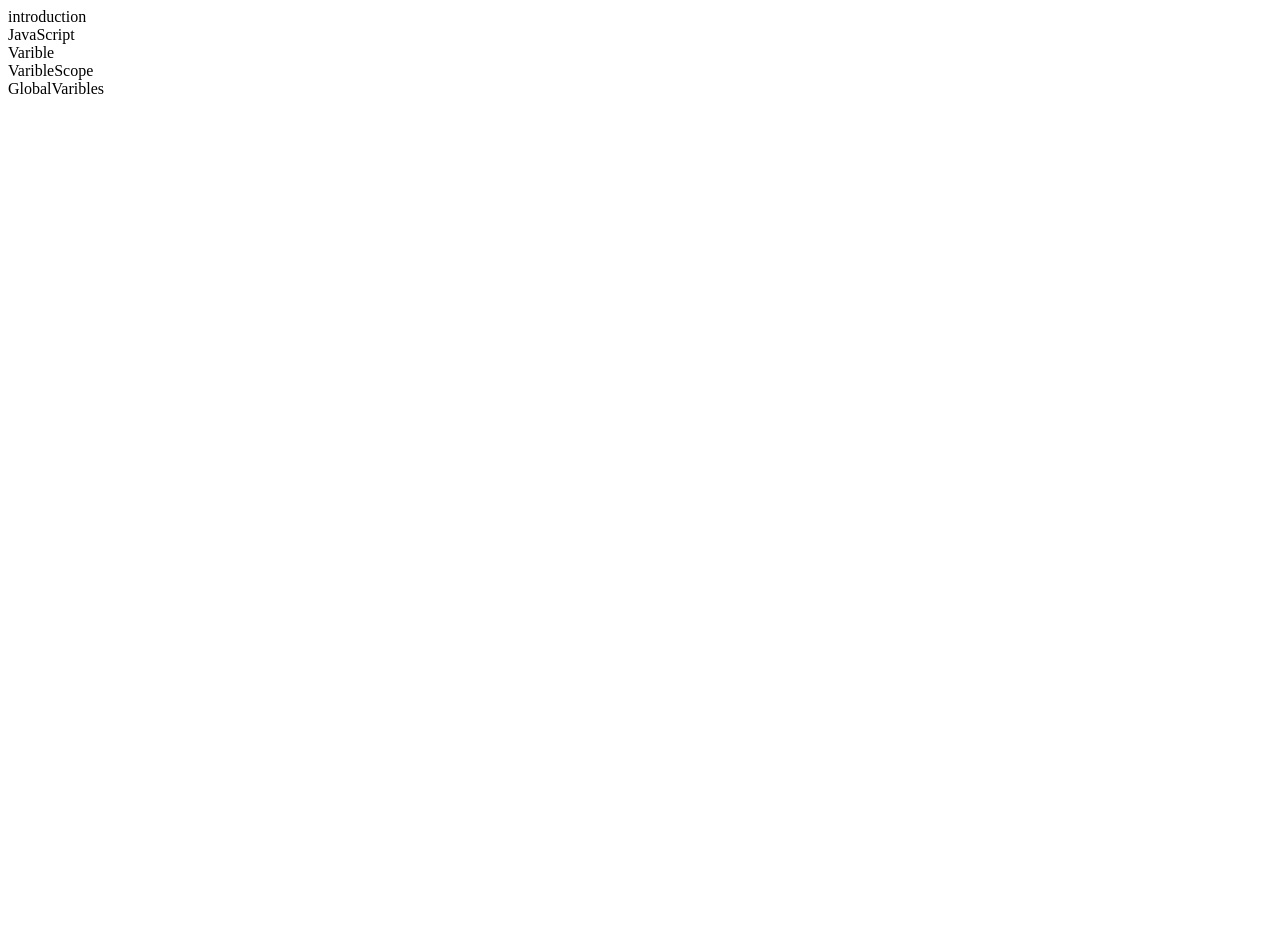
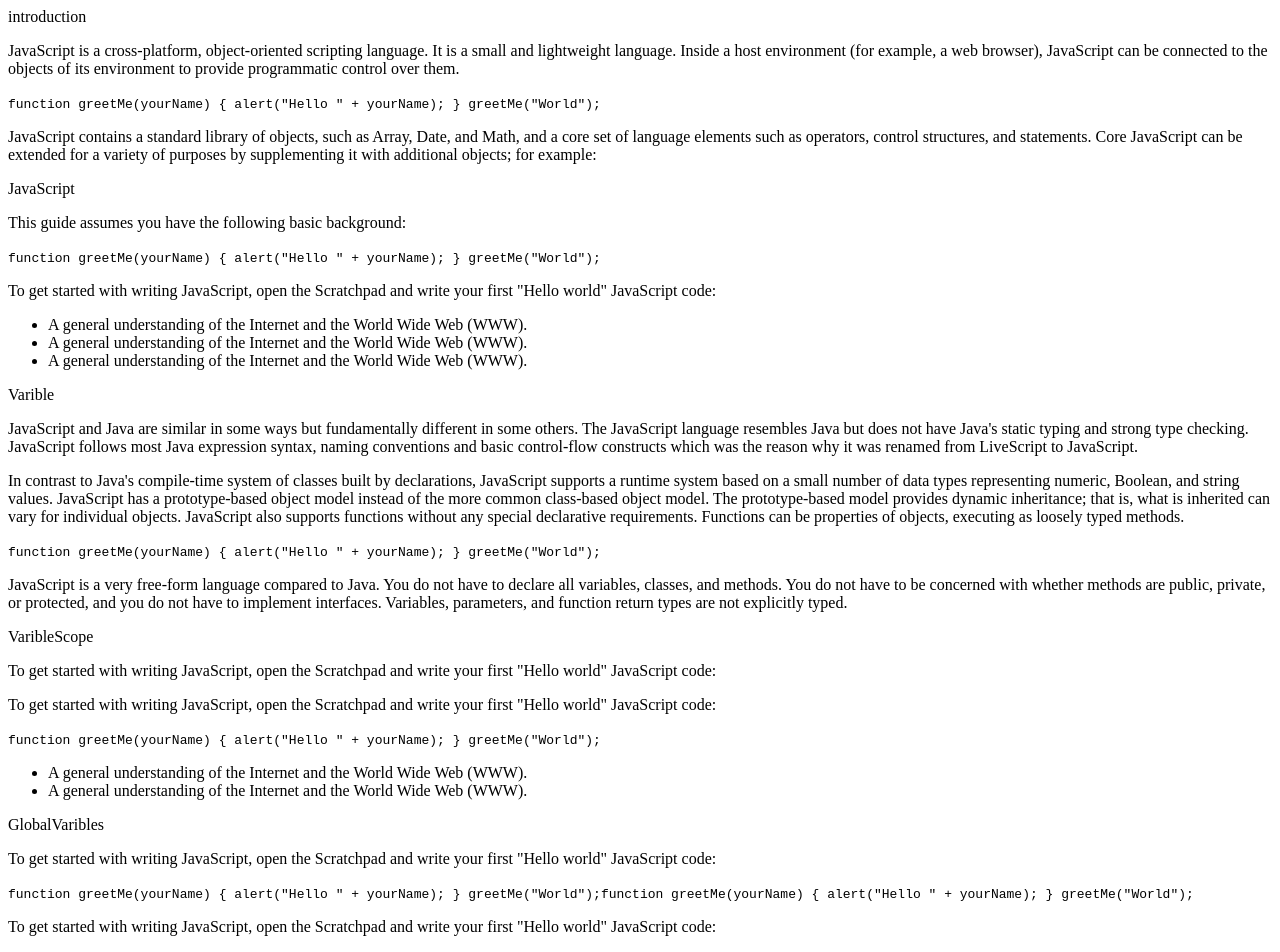
Before and after one commit to saikatgpae/saikat_josh, a plain HTML site: page index.html in a window 1280 px wide. Before the commit the page ends 800 px from the top, so only its background shows below. Drawn offline with Linux system fonts and the light colour scheme.

Commit message:
Added paragraph code nav elements

```diff
--- a/index.html
+++ b/index.html
@@ -11,20 +11,61 @@
       <main id="main-doc">
         <section class="main-section" id="introduction">
           <header>introduction</header>
+          <p>JavaScript is a cross-platform, object-oriented scripting language. It is a small and lightweight language. Inside a host environment (for example, a web browser), JavaScript can be connected to the objects of its environment to provide programmatic control over them.</p>
+          <code>function greetMe(yourName) { alert("Hello " + yourName); }
+            greetMe("World");</code>
+          <p>JavaScript contains a standard library of objects, such as Array, Date, and Math, and a core set of language elements such as operators, control structures, and statements. Core JavaScript can be extended for a variety of purposes by supplementing it with additional objects; for example:
+          </p>
         </section>
         <section class="main-section" id="JavaScript">
           <header>JavaScript</header>
+          <p>This guide assumes you have the following basic background:</p>
+          <code>function greetMe(yourName) { alert("Hello " + yourName); }
+            greetMe("World");</code>
+          <p>To get started with writing JavaScript, open the Scratchpad and write your first "Hello world" JavaScript code:</p>
+          <ul>
+            <li>A general understanding of the Internet and the World Wide Web (WWW).
+            </li>
+            <li>A general understanding of the Internet and the World Wide Web (WWW).
+            </li>
+            <li>A general understanding of the Internet and the World Wide Web (WWW).
+            </li>
+          </ul>
         </section>
         <section class="main-section" id="Varible">
           <header>Varible</header>
+          <p>JavaScript and Java are similar in some ways but fundamentally different in some others. The JavaScript language resembles Java but does not have Java's static typing and strong type checking. JavaScript follows most Java expression syntax, naming conventions and basic control-flow constructs which was the reason why it was renamed from LiveScript to JavaScript.</p>
+          <p>In contrast to Java's compile-time system of classes built by declarations, JavaScript supports a runtime system based on a small number of data types representing numeric, Boolean, and string values. JavaScript has a prototype-based object model instead of the more common class-based object model. The prototype-based model provides dynamic inheritance; that is, what is inherited can vary for individual objects. JavaScript also supports functions without any special declarative requirements. Functions can be properties of objects, executing as loosely typed methods.</p>
+          <code>function greetMe(yourName) { alert("Hello " + yourName); }
+            greetMe("World");</code>
+          <p>JavaScript is a very free-form language compared to Java. You do not have to declare all variables, classes, and methods. You do not have to be concerned with whether methods are public, private, or protected, and you do not have to implement interfaces. Variables, parameters, and function return types are not explicitly typed.</p>
         </section>
         <section class="main-section" id="VaribleScope">
           <header>VaribleScope</header>
+          <p>To get started with writing JavaScript, open the Scratchpad and write your first "Hello world" JavaScript code:</p>
+          <p>To get started with writing JavaScript, open the Scratchpad and write your first "Hello world" JavaScript code:</p>
+          <code>function greetMe(yourName) { alert("Hello " + yourName); }
+            greetMe("World");</code>
+            <ul>
+              <li>A general understanding of the Internet and the World Wide Web (WWW).
+              </li>
+              <li>A general understanding of the Internet and the World Wide Web (WWW).
+              </li>
+            </ul>
         </section>
         <section class="main-section" id="GlobalVaribles">
           <header>GlobalVaribles</header>
+          <p>To get started with writing JavaScript, open the Scratchpad and write your first "Hello world" JavaScript code:</p>
+          <code>function greetMe(yourName) { alert("Hello " + yourName); }
+            greetMe("World");function greetMe(yourName) { alert("Hello " + yourName); }
+            greetMe("World");</code>
+          <p>To get started with writing JavaScript, open the Scratchpad and write your first "Hello world" JavaScript code:</p>
         </section>
       </main>
+
+      <nav id="navbar">
+
+      </nav>
 
 
 
```
